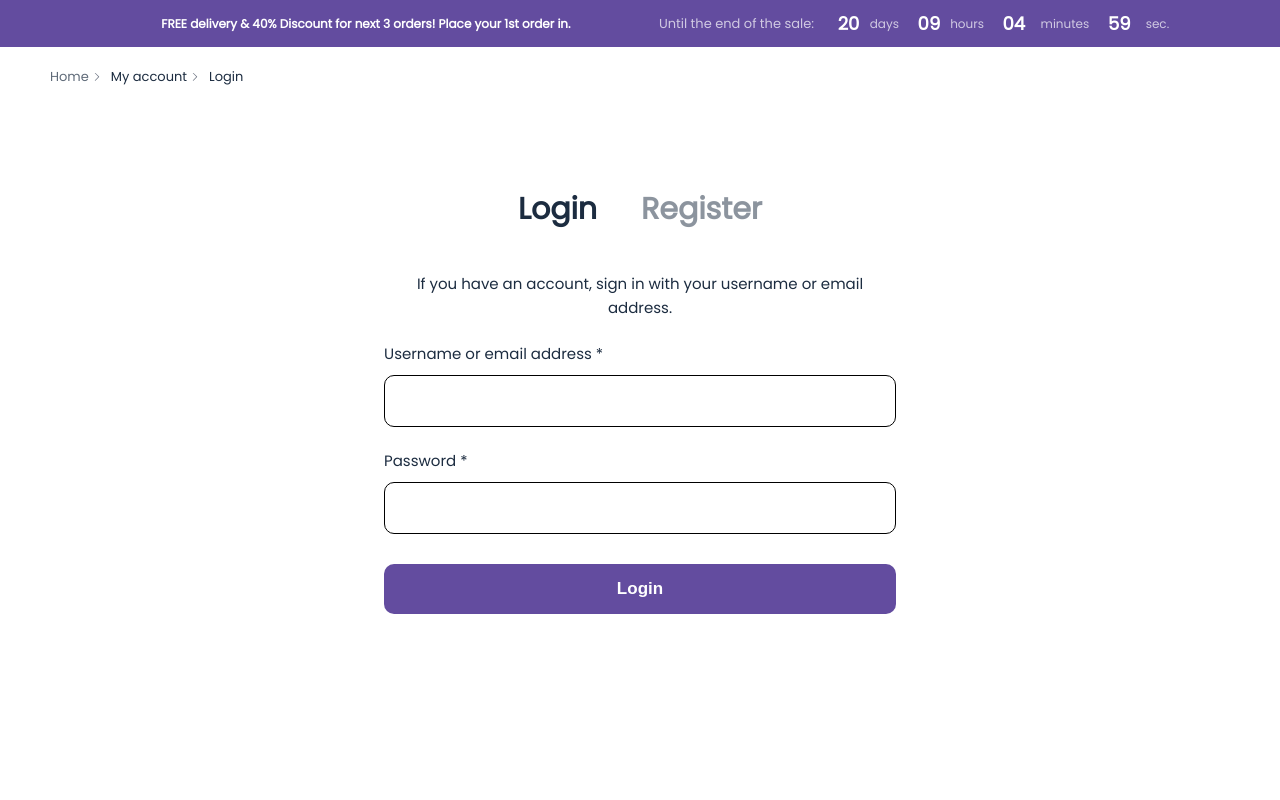
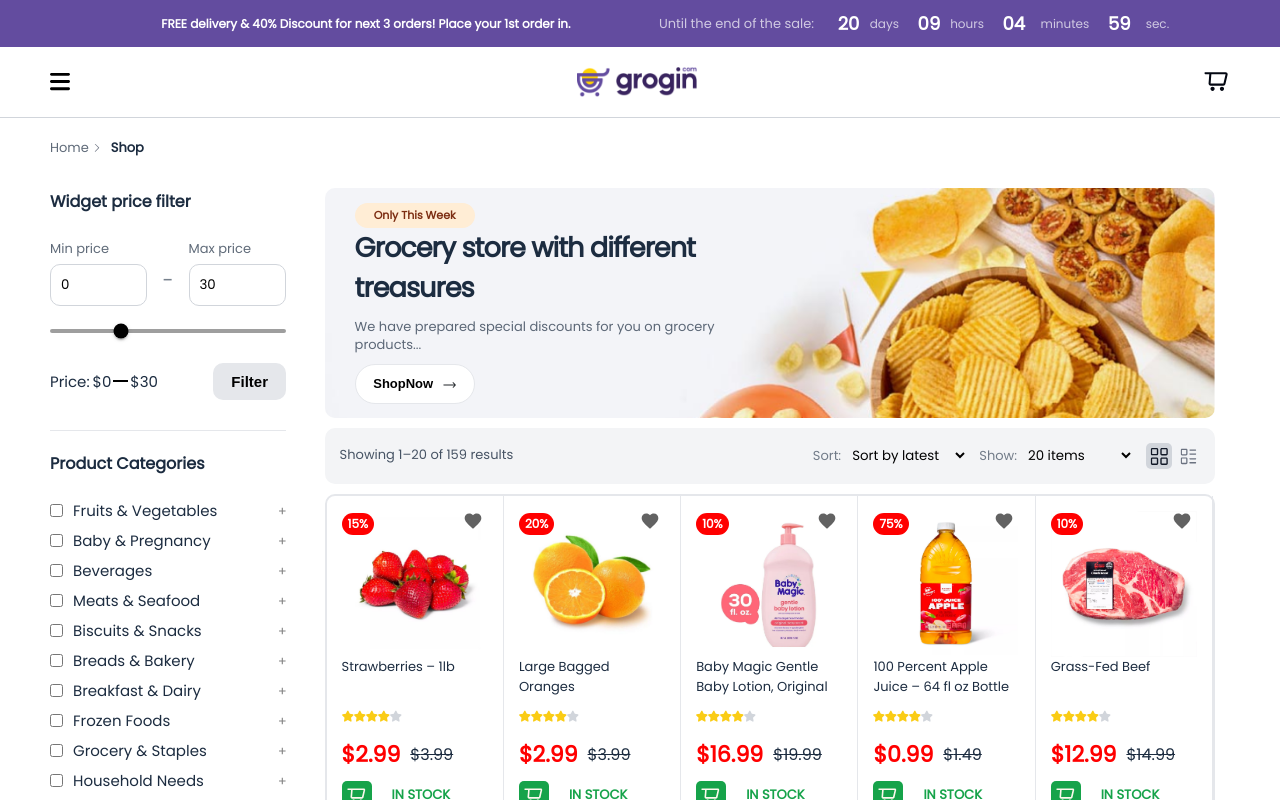
Before and after one commit to raseenmhd/grogin, a React (Create React App) app: page / in a window 1280 px wide. Shown: the top 800 px of the page. Built offline with nearby package versions, Linux system fonts and the light colour scheme.

Commit message:
Some bug fixed

```diff
--- a/src/App.js
+++ b/src/App.js
@@ -3,15 +3,14 @@ import { BrowserRouter as Router, Routes, Route } from "react-router-dom";
 
 import AuthStack from './components/navigation/AuthStack';
 import HomeStack from './components/navigation/HomeStack';
+import { useState } from 'react';
 
 function App() {
+  const [is_verfied,setIsVerfied] = useState(true)
   return (
     <Router>
-      <Routes>
-        <Route path='' element={<AuthStack />} />
-        <Route path='/home' element={<HomeStack />} />
-      </Routes>
-    </Router>
+      {is_verfied ? <HomeStack /> : <AuthStack />}
+      </Router>
   );
 }
 
--- a/src/components/navigation/AuthStack.js
+++ b/src/components/navigation/AuthStack.js
@@ -7,10 +7,11 @@ import Signup from "../screens/Signup";
 
 
 function AuthStack() {
+
   return (
-    <Routes>
+    <Routes >
       <Route path='/' element={<Login />} />
-      <Route path="/signup" element={<Signup />} />
+      <Route path="/auth/register" element={<Signup />} />
     </Routes>
   );
 }
--- a/src/components/screens/Login.js
+++ b/src/components/screens/Login.js
@@ -20,7 +20,7 @@ function Login() {
 	};
 	const handleNavigate = (e) => {
 		e.preventDefault();
-		navigate("/signup");
+		navigate("/auth/register");
 	};
   return (
 	<>
@@ -45,10 +45,10 @@ function Login() {
 		</PaginationWrapper>
 	  	<LoginPageContainer>
 			<LoginPageTitle>
-				<NavLink to="#">
+				<NavLink to="/">
 					<LoginButton>Login</LoginButton>
 				</NavLink>
-				<NavLink to="#" >
+				<NavLink to="/auth/register" >
 				<RegisterButton onClick={handleNavigate}>Register</RegisterButton>
 				</NavLink>
 			</LoginPageTitle>
--- a/src/components/screens/Signup.js
+++ b/src/components/screens/Signup.js
@@ -36,10 +36,10 @@ function LoginPage() {
 		</PaginationWrapper>
 	  	<LoginPageContainer>
 			<LoginPageTitle>
-				<NavLink to="/login">
+				<NavLink to="/">
 					<LoginButton>Login</LoginButton>
 				</NavLink>
-				<NavLink to="">
+				<NavLink to="/auth/register">
 					<RegisterButton>Register</RegisterButton>
 				</NavLink>
 			</LoginPageTitle>
--- a/src/components/screens/detailsPage/SinglePage.js
+++ b/src/components/screens/detailsPage/SinglePage.js
@@ -82,7 +82,7 @@ function SinglePage({data}) {
 
 //
 	const { productId } = useParams();
-
+	console.log(Products,productId)
     const product = Products.find((product) => product.id === productId);
     if (!product) {
         return <div>Product not found!</div>;
```
